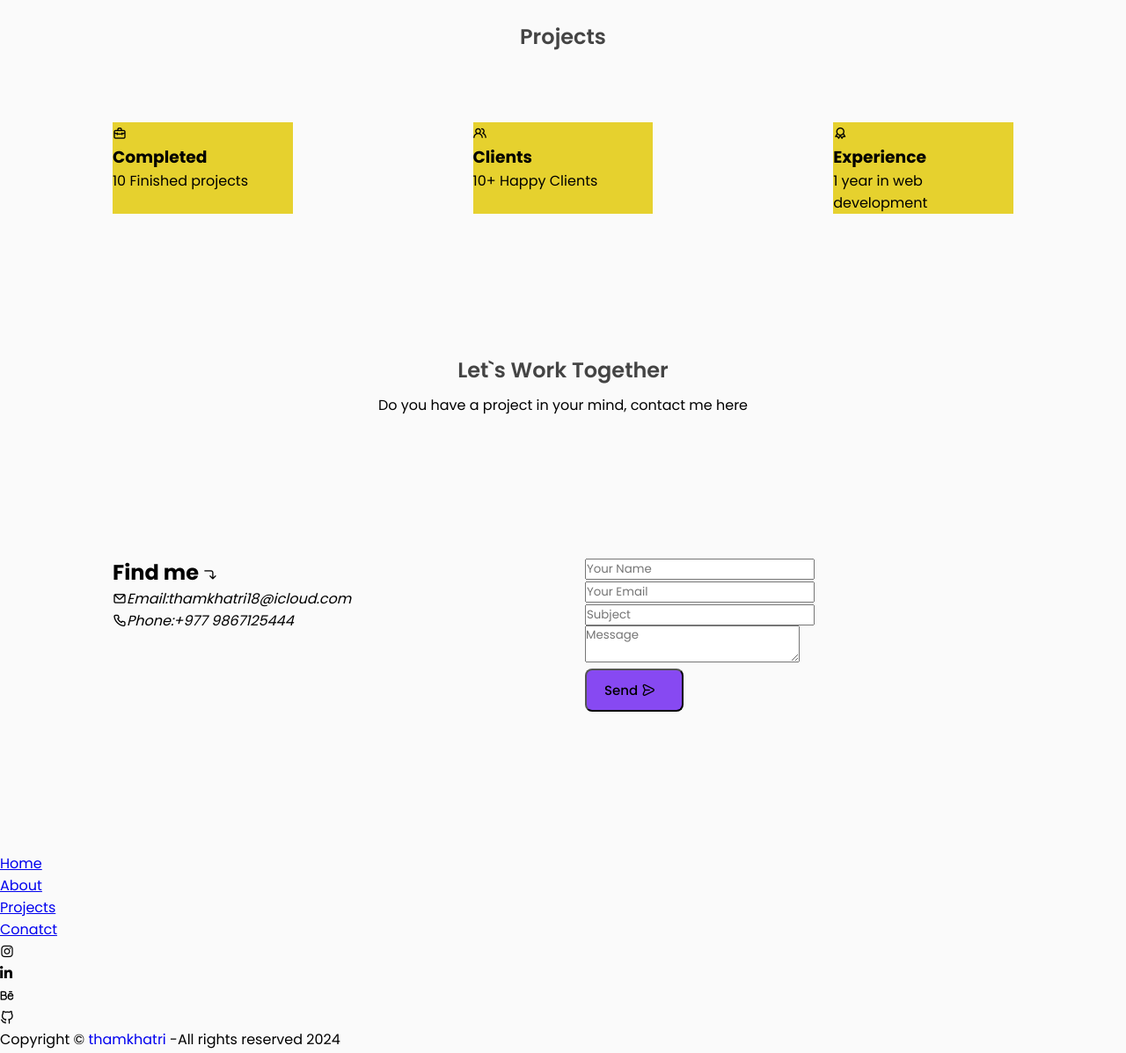
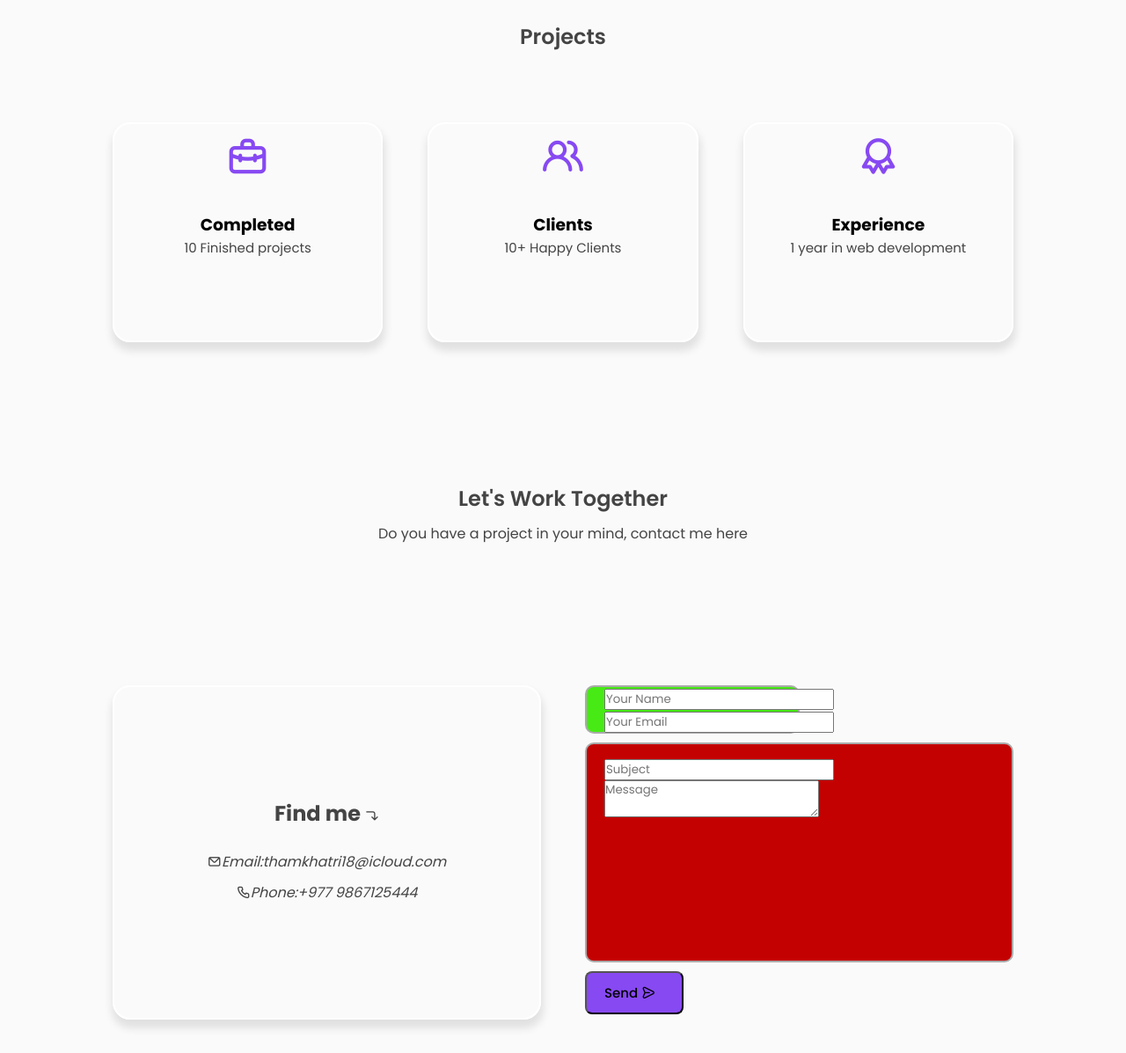
Before and after one commit to thamkhatri/portfolio, a plain HTML site: page index.html in a window 1280 px wide. Shown: the part 1660-2857 px from the top of the page at 88% size. Drawn offline with nearby package versions, Linux system fonts and the light colour scheme; a web font is replaced by a local one.

Commit message:
i add a h1 tag at last

```diff
--- a/index.html
+++ b/index.html
@@ -166,7 +166,7 @@
           <div class="project-box">
             <i class="uil uil-award"></i>
             <h3>Experience</h3>
-            <label>1 year in web development</label>
+            <label>  1 year in web development</label>
           </div>
 
          </div>
@@ -175,7 +175,7 @@
       <!-- container box  -->
       <section class="section" id="contact">
         <div class="top-header">
-          <h1>Let`s Work Together</h1>
+          <h1>Let's Work Together</h1>
           <span>Do you have a project in your mind, contact me here </span>
         </div>
         <div class="row">
@@ -219,7 +219,7 @@
             <a href="#projects">Projects</a>
           </li>
           <li class="footer_menu_list">
-            <a href="#conatct">Conatct</a>
+            <a href="#conatct">Contact</a>
           </li>
         </ul>
       </div>
@@ -235,5 +235,5 @@
     </footer>
   </div>
 </body>
-
+<h1>thum khatri</h1>
 </html>
--- a/style.css
+++ b/style.css
@@ -542,12 +542,23 @@ i {
 }
 
 .project-box {
-    background-color: #e6d12e;
-    width: 20%;
     position: relative;
+    display: flex;
+    justify-items: center;
+    align-items: center;
+    flex-direction: column;
+    width: 30%;
+    height: 250px;
+    background: transparent;
+    border: 2px solid #fff;
+    border-radius: 20px;
+    box-shadow: 1px 8px 10px 2px var(--first-shadow);
+    overflow: hidden;
+    cursor: pointer;
+
 }
 
-/*
+
 .project-box>i {
     font-size: 50px;
     color: #8749f2;
@@ -555,15 +566,18 @@ i {
 
 }
 
+
 .project-box label {
     font-size: 15px;
     color: var(--text-color);
-    flex-wrap: wrap;
+
 }
+
 
 .project-box::after,
 .contact-info::after {
     content: "";
+    background-color: #47ea15;
     position: absolute;
     bottom: -100%;
     background: #8749f2;
@@ -572,15 +586,101 @@ i {
     transition: 0.4s;
     z-index: 0.1;
 
-} */
+}
 
-/*
+
 .project-box:hover.project-box::after,
-.contact-info:hover.contact-info::after{
-    bottom:0;
+.contact-info:hover.contact-info::after {
+    bottom: 0;
 }
-.project-box:hover.project-box .moon-sun:is(#moon, #sun).project-box:hover.project-box >h3,
-.project-box:hover.project-box >label{
+
+
+.project-box:hover.project-box .moon-sun:is(#moon, #sun).project-box:hover.project-box>h3,
+.project-box:hover.project-box>label {
     color: #fff;
     z-index: 2;
+}
+
+.top-header span {
+    color: var(--text-color);
+}
+
+/* contact  */
+.contact-info {
+    position: relative;
+    display: flex;
+    justify-content: center;
+    align-items: center;
+    flex-direction: column;
+    width: 100%;
+    margin-top: 0;
+    padding: 20px 40px;
+    height: 380px;
+    border: 2px solid #fff;
+    border-radius: 20px;
+    box-shadow: 1px 8px 10px 2px var(--first-shadow);
+    overflow: hidden;
+    cursor: pointer;
+
+}
+
+.contact-info>h2 {
+    color: var(--text-color);
+    margin-bottom: 20px;
+
+}
+
+.contact-info>p {
+    display: flex;
+    align-items: center;
+    gap: 20px;
+    color: var(--text-color);
+    margin-block: 5px;
+
+}
+
+.contact-info::after {
+    color: #8749f2;
+}
+
+/* not working */
+
+/* .contact-info:hover.contact-info h2,
+.contact-info:hover.contact-info p,
+.contact-info:hover.contact-info i {
+    color: #fff;
+    z-index: 2;
+    background-color: pink;
+
 } */
+/* contact form  */
+.form-control {
+    display: flex;
+    flex-direction: column;
+    gap: 10px;
+    width: 100%;
+}
+
+.form-inputs {
+    width: 50%;
+    height: 55px;
+    background: transparent;
+    border: 2px solid #aaa;
+    padding-inline: 20px;
+    border-radius: 10px;
+    outline: none;
+    background-color: #47ea15;
+}
+
+.text-area {
+    width: 100%;
+    height: 250px;
+    background: transparent;
+    border: 2px solid #aaa;
+    padding: 15px 20px;
+    color: var(--text-color);
+    border-radius: 10px;
+    outline: none;
+    resize: none;
+    background-color: #c40101;
+}
```
Also changed, not shown: 1 other file.
